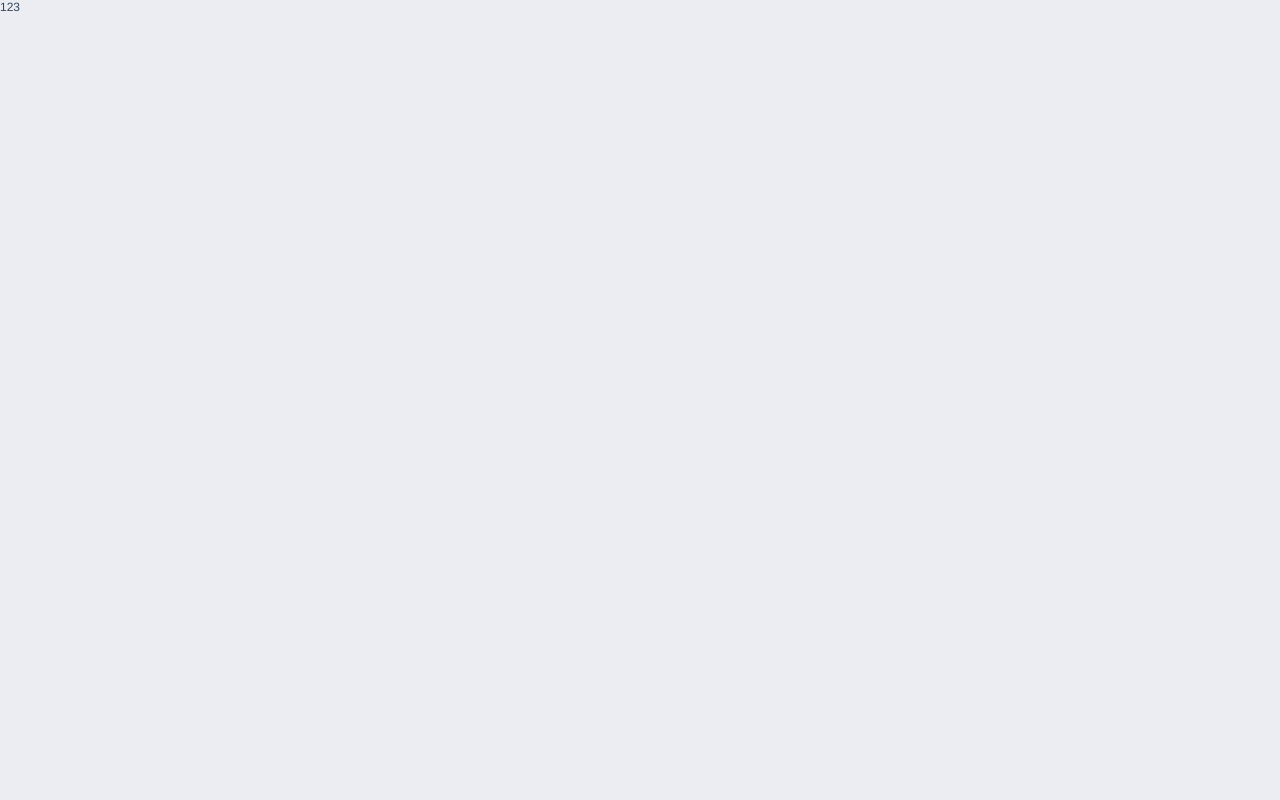
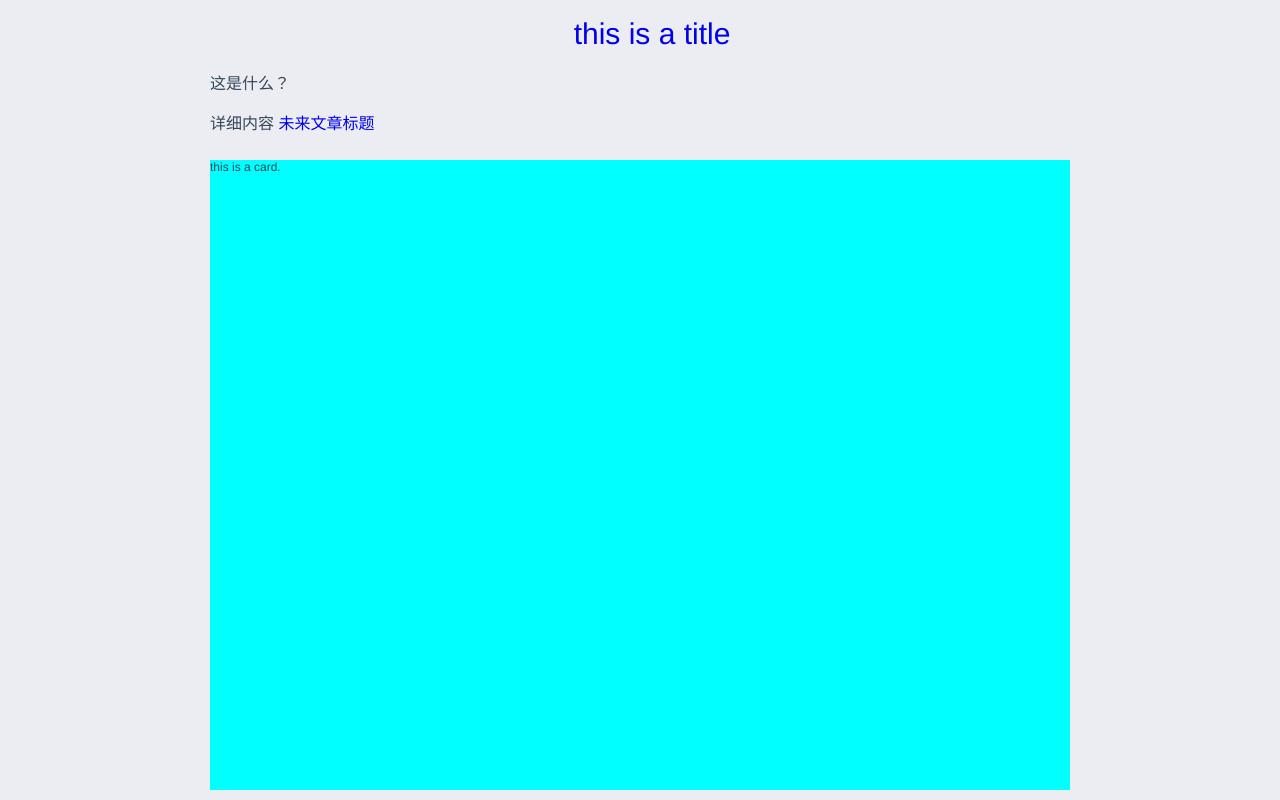
Before and after one commit to fuchunhui/popular-card, a Vue app: page / in a window 1280 px wide. Built offline with nearby package versions, Linux system fonts and the light colour scheme.

Commit message:
refactor: style

```diff
--- a/src/App.vue
+++ b/src/App.vue
@@ -1,48 +1,36 @@
 <script setup lang="ts">
-import {ref, watch, computed, onMounted, provide} from 'vue';
-
-const leftWidth = 180;
-const sideWidth = `${leftWidth}px`;
-const paddingNum = 10;
-const padding = `${paddingNum}px`;
-
-const setRank = () => {
-  const ele = document.getElementById('app') as HTMLElement;
-  const {width, height} = ele.getBoundingClientRect();
-
-  provide('rank', {
-    width: width - leftWidth - 2 * paddingNum,
-    height: height - 2* paddingNum
-  });
-};
-
-onMounted(() => {
-  setRank();
-});
+import PopularWrap from './pages/PopularWrap.vue';
+import Card from './pages/Card.vue';
 </script>
 
 <template>
-  <div>
-    123
+  <div class="container">
+    <popular-wrap/>
+    <card/>
   </div>
 </template>
 
 <style lang="less">
 @import url('src/assets/css/mixins.less');
-@width: v-bind(sideWidth);
-@padding: v-bind(padding);
+@width: 400px;
+@height: 150px;
 
 #app {
   width: 100%;
   height: 100%;
-  display: flex;
   color: #2C3E50F3;
   background: #EBEDF3;
   .container {
-    flex: 1;
+    margin: 0 auto;
     width: calc(100% - @width);
     height: 100%;
-    padding: @padding;
+    padding: 10px;
+  }
+  .color-wrap {
+    height: @height;
+  }
+  .card {
+    height: calc(100% - @height);
   }
 }
 </style>
--- a/src/pages/Card.vue
+++ b/src/pages/Card.vue
@@ -1,15 +1,21 @@
 <script setup lang="ts">
 console.log('this is card.');
+
+// const ele = document.getElementsByClassName('card') as HTMLElement;
+// const {width, height} = ele.getBoundingClientRect();
+
 </script>
 
 <template>
-  <div>
+  <div class="card">
     this is a card.
   </div>
 </template>
 
 <style lang="less">
 .card {
+  width: 100%;
+  height: 100%;
   background-color: cyan;
 }
 </style>
--- a/src/pages/PopularWrap.vue
+++ b/src/pages/PopularWrap.vue
@@ -4,15 +4,13 @@
 <template>
   <div class="color-wrap">
     <div class="logo">
-      <a href="https://juejin.cn/column/7047522560166068254">Color Ring</a>
+      <a href="https://juejin.cn/column/7047522560166068254">this is a title</a>
     </div>
     <div class="color-wrap-content">
       <p>这是什么？</p>
-      <p>我想用自己的方式，讲讲色彩的世界，见识下神奇的颜色，把那些让人着迷的数学模型，结合丰富的色彩展示出来。</p>
-      <p>仅作为个人兴趣，不具有任何学术性，如果有任何瑕疵，请一定帮忙指出，非常感谢。</p>
     </div>
     <div class="color-wrap-footer">
-      更多介绍内容 <a href="https://juejin.cn/post/7047529302140649486">神奇的颜色</a>
+      详细内容 <a href="https://juejin.cn/post/7047529302140649486">未来文章标题</a>
     </div>
   </div>
 </template>
@@ -40,19 +38,11 @@
     height: 48px;
     line-height: 48px;
     padding: 0 15px;
-    background-image: url(/favicon.ico), none;
-    background-attachment: scroll;
-    background-color: transparent;
-    background-position: 0 6px;
-    background-repeat: no-repeat;
+    text-align: center;
     a {
       width: 220px;
       padding-left: 24px;
       font-size: 30px;
-      background-image: linear-gradient(135deg, red, yellow, green, blue, magenta);
-      background-clip:text;
-      -webkit-background-clip:text;
-      color: transparent;
     }
   }
 }
```
